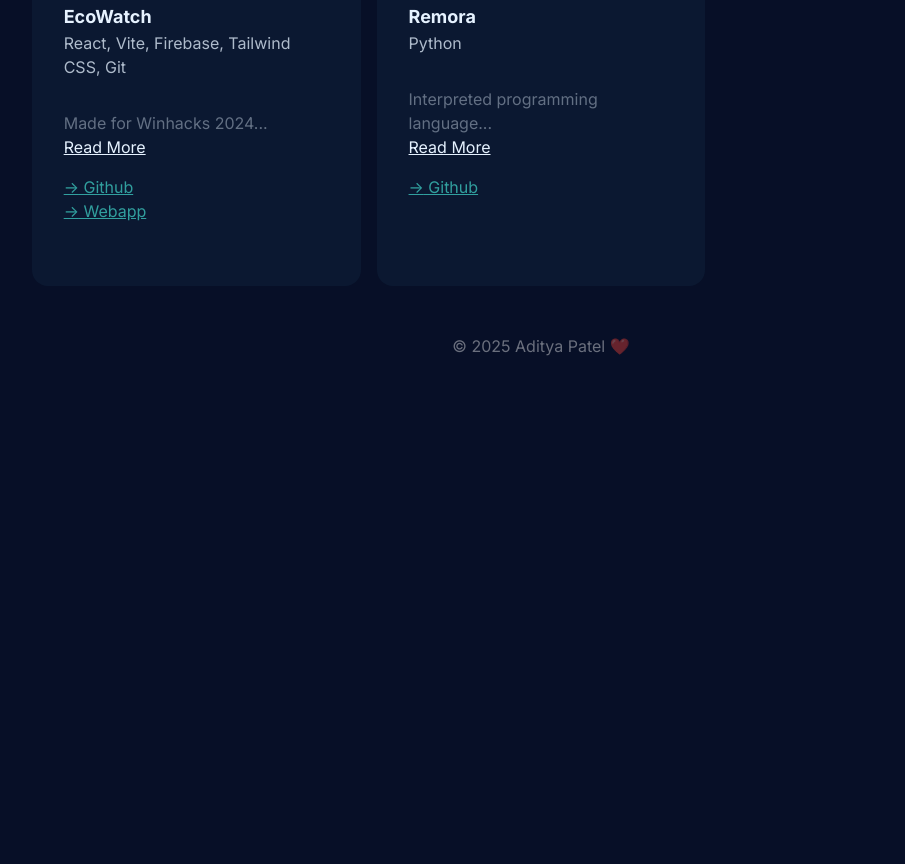
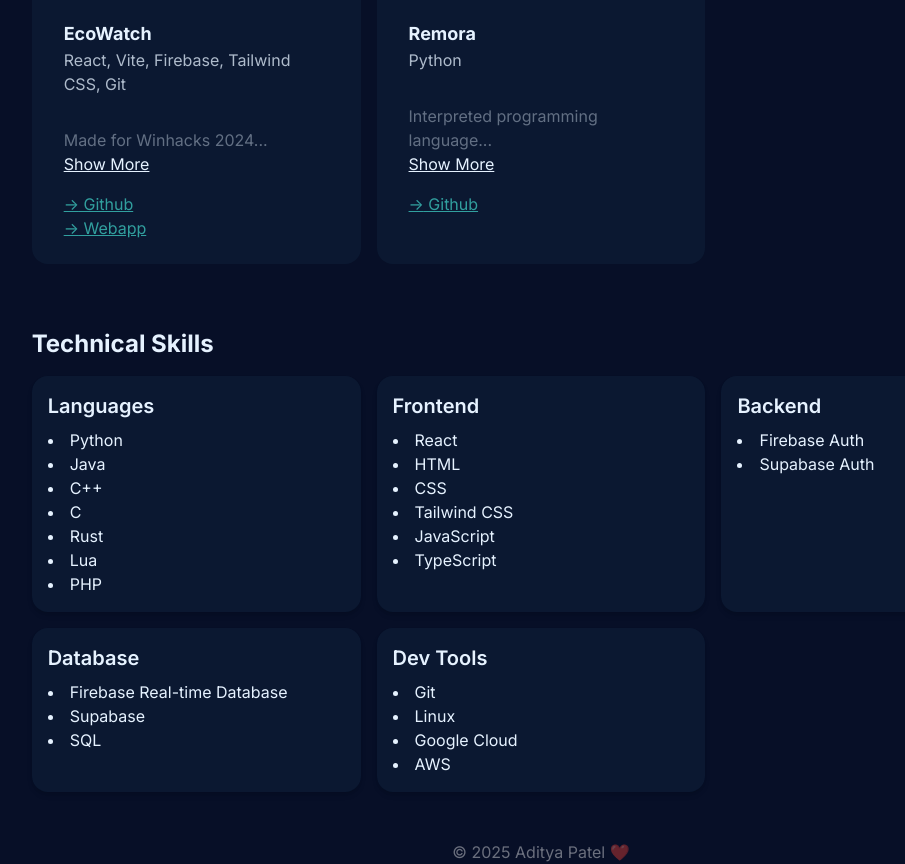
Before and after one commit to Champion2005/Portfolio, a React (Vite) app: page / in a window 1280 px wide. Shown: the part 1320-2184 px from the top of the page, without its empty margins (99-1004 px from the left). Before the commit the page ends 1678 px from the top, so only its background shows below. Built offline with nearby package versions, Linux system fonts and the light colour scheme.

Commit message:
added skills andimproved project cards css

```diff
--- a/src/App.jsx
+++ b/src/App.jsx
@@ -3,6 +3,7 @@
 import { Intro } from './components/Intro'
 import { AboutMe } from './components/AboutMe'
 import { Projects } from './components/Projects'
+import Skills from './components/Skills'
 
 function App() {
 
@@ -18,6 +19,9 @@
       <div className="flex justify-center sm:w-10/12 mb-12">
         <Projects />
       </div>
+      <div className="flex justify-center sm:w-10/12 mb-12">
+        <Skills />
+      </div>
       <div className="flex justify-center">
         <p className="text-white/40 ">© 2025 Aditya Patel ❤️</p>
       </div>
--- a/src/components/Projects.jsx
+++ b/src/components/Projects.jsx
@@ -22,12 +22,12 @@
   };
 
   return (
-    <div className="bg-background2/30 rounded-2xl max-h-auto">
+    <div className="bg-background2/30 rounded-2xl pb-4">
       {image && (
         <>
           <div
             className={
-              "flex justify-center h-[33%] w-full mb-4 rounded-t-2xl " +
+              "flex justify-center h-48 w-full mb-4 rounded-t-2xl " +
               imageColor
             }
           >
@@ -55,7 +55,7 @@
               className="test-primaryText underline hover:cursor-pointer"
               onClick={toggleDesc}
             >
-              Read More
+              Show More
             </p>
           </>
         )}
--- /dev/null
+++ b/src/components/Skills.jsx
@@ -0,0 +1,50 @@
+import React from "react";
+
+const skillsData = [
+  {
+    category: "Languages",
+    skills: ["Python", "Java", "C++", "C", "Rust", "Lua", "PHP"],
+  },
+  {
+    category: "Frontend",
+    skills: [
+      "React",
+      "HTML",
+      "CSS",
+      "Tailwind CSS",
+      "JavaScript",
+      "TypeScript",
+    ],
+  },
+  { category: "Backend", skills: ["Firebase Auth", "Supabase Auth"] },
+  { category: "Database", skills: ["Firebase Real-time Database", "Supabase", "SQL"] },
+  { category: "Dev Tools", skills: ["Git", "Linux", 'Google Cloud', 'AWS'] },
+  // Add more categories and skills as needed
+];
+
+const Skills = () => {
+  return (
+    <div id="skills" className="mt-4 px-6 sm:flex-col sm:justify-center w-full text-primaryText">
+      <h2 className="text-2xl font-bold mb-4">Technical Skills</h2>
+      <div className="w-full grid grid-cols-1 sm:grid-cols-2 md:grid-cols-3 gap-4">
+        {skillsData.map((skillCategory, index) => (
+          <div
+            key={index}
+            className="w-full bg-background2/30 shadow-md rounded-2xl p-4"
+          >
+            <h3 className="text-xl font-semibold mb-2">
+              {skillCategory.category}
+            </h3>
+            <ul className="list-disc list-inside">
+              {skillCategory.skills.map((skill, idx) => (
+                <li key={idx}>{skill}</li>
+              ))}
+            </ul>
+          </div>
+        ))}
+      </div>
+    </div>
+  );
+};
+
+export default Skills;
```
